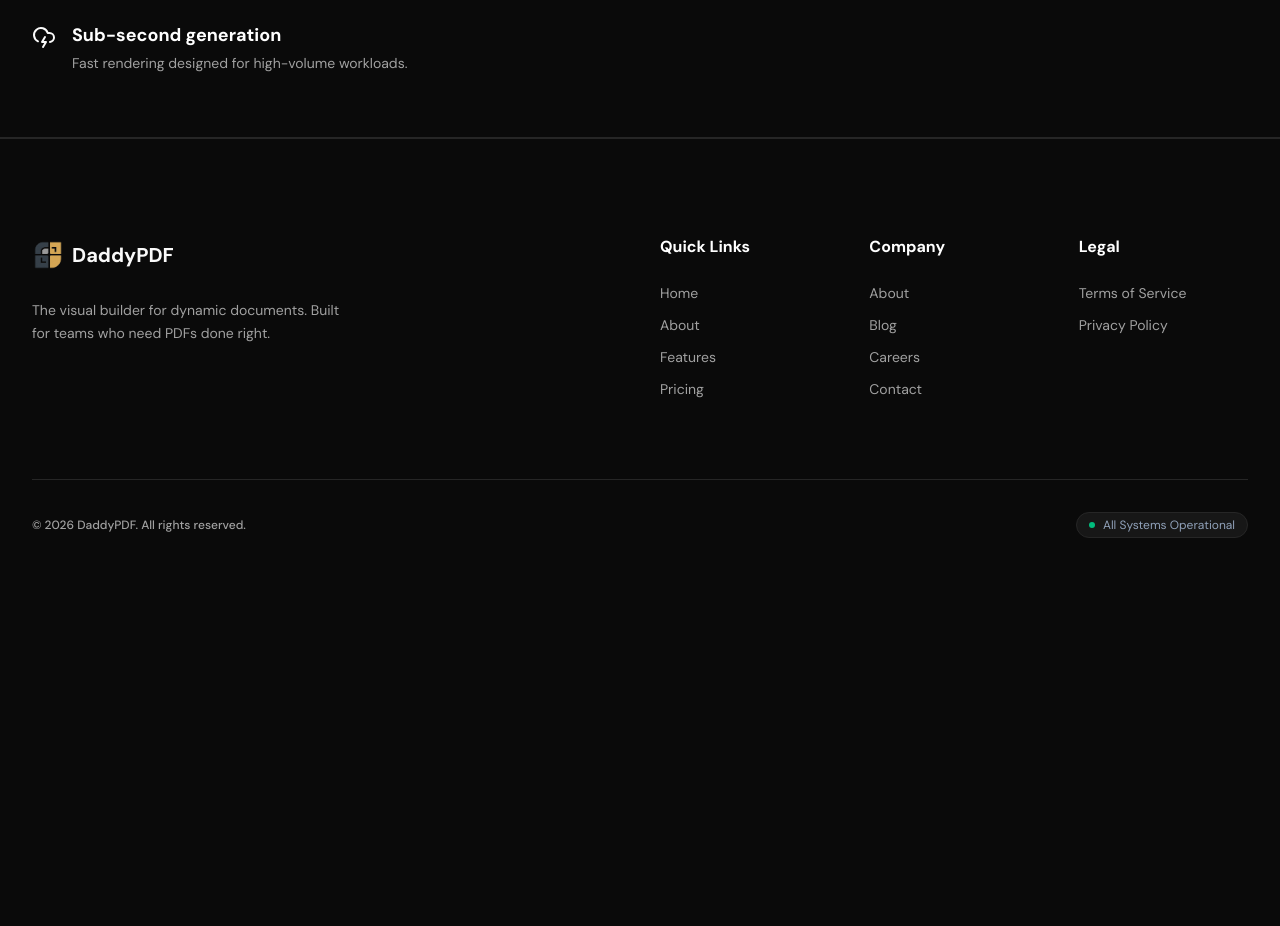
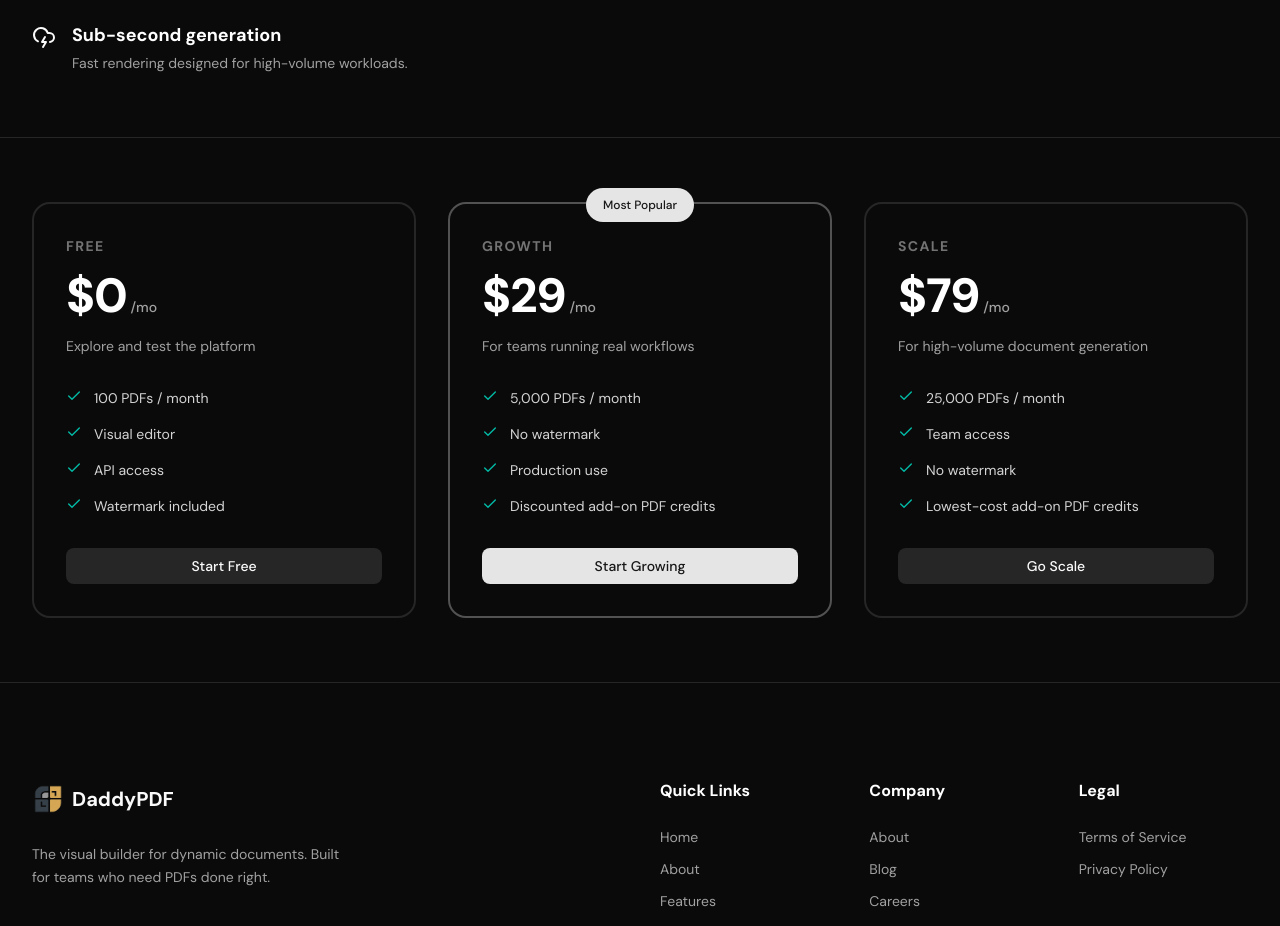
Before and after one commit to gurvirsinghdev/daddypdf.com, a Next.js app: page / in a window 1280 px wide. Shown: the part 2100-3026 px from the top of the page. Before the commit the page ends 2686 px from the top, so only its background shows below. Built offline with nearby package versions, Linux system fonts and the light colour scheme.

Commit message:
feat(pricing): version 1 pricing and implemented ui

```diff
--- a/app/page.tsx
+++ b/app/page.tsx
@@ -1,10 +1,14 @@
+import { Badge } from "@/components/ui/badge";
 import { Button } from "@/components/ui/button";
+import { cn } from "@/lib/utils";
 import Footer from "@/modules/layout/ui/footer";
 import Navigation from "@/modules/layout/ui/navigation";
 import {
   BadgeCheckIcon,
   BoltIcon,
   BugIcon,
+  CheckCircleIcon,
+  CheckIcon,
   CloudLightningIcon,
   Icon,
   LockKeyholeIcon,
@@ -204,6 +208,100 @@ export default function Home() {
         </div>
       </section>
 
+      {/* Pricing Section */}
+      <section id="pricing" className="py-8 lg:py-16">
+        <div className="max-w-7xl mx-auto px-4 sm:px-6 lg:px-8">
+          <div className="grid grid-cols-1 gap-8 md:grid-cols-3">
+            {[
+              [
+                "Free",
+                0,
+                "Explore and test the platform",
+                [
+                  "100 PDFs / month",
+                  "Visual editor",
+                  "API access",
+                  "Watermark included",
+                ],
+                "Start Free",
+              ],
+              [
+                "Growth",
+                29,
+                "For teams running real workflows",
+                [
+                  "5,000 PDFs / month",
+                  "No watermark",
+                  "Production use",
+                  "Discounted add-on PDF credits",
+                ],
+                "Start Growing",
+              ],
+              [
+                "Scale",
+                79,
+                "For high-volume document generation",
+                [
+                  "25,000 PDFs / month",
+                  "Team access",
+                  "No watermark",
+                  "Lowest-cost add-on PDF credits",
+                ],
+                "Go Scale",
+              ],
+            ].map(([title, price, breif, features, buttonText], idx) => (
+              <div
+                className={cn(
+                  "flex flex-col relative rounded-2xl border-2 border-neutral-200 dark:border-neutral-800 bg-background/50 p-8 transition-colors duration-300",
+                  idx === 1 && "border-neutral-800 dark:border-neutral-600",
+                )}
+                key={idx}
+              >
+                {idx === 1 && (
+                  <div className="absolute -top-4 left-1/2 -translate-x-1/2">
+                    <Badge variant="default" className="p-2 px-4 text-xs">
+                      Most Popular
+                    </Badge>
+                  </div>
+                )}
+                <div className="mb-8">
+                  <h3 className="text-sm font-bold uppercase tracking-widest text-neutral-500">
+                    {title}
+                  </h3>
+                  <div className="mt-4 flex items-baseline text-neutral-900 dark:text-white">
+                    <span className="text-5xl font-extrabold tracking-tight">
+                      ${price}
+                    </span>
+                    <span className="ml-1 text-sm font-medium text-neutral-500 dark:text-neutral-400">
+                      /mo
+                    </span>
+                  </div>
+                  <p className="mt-4 text-sm text-neutral-600 dark:text-neutral-400">
+                    {breif}
+                  </p>
+                </div>
+                <ul className="mb-8 flex-1 space-y-4">
+                  {(features as string[]).map((feature, idx) => (
+                    <li key={idx} className="flex items-start gap-3">
+                      <CheckIcon className="size-4 text-green-500 dark:text-teal-500" />
+                      <span className="text-sm text-neutral-700 dark:text-neutral-300">
+                        {feature}
+                      </span>
+                    </li>
+                  ))}
+                </ul>
+                <Button
+                  className="w-full cursor-pointer"
+                  variant={idx === 1 ? "default" : "secondary"}
+                >
+                  {buttonText}
+                </Button>
+              </div>
+            ))}
+          </div>
+        </div>
+      </section>
+
       <Footer />
     </React.Fragment>
   );
--- a/modules/layout/ui/navigation.tsx
+++ b/modules/layout/ui/navigation.tsx
@@ -5,7 +5,7 @@ import Link from "next/link";
 export default function Navigation() {
   return (
     <nav className="fixed top-0 z-50 w-full bg-background/90 backdrop-blur-sm border-b border-neutral-200 dark:border-neutral-800">
-      <div className="max-w-7xl max-auto px-4 sm:px-6 lg:px-8">
+      <div className="max-w-7xl mx-auto px-4 sm:px-6 lg:px-8">
         <div className="flex justify-between items-center h-20">
           <Link href={"/"}>
             <div className="flex items-center gap-3">
```
